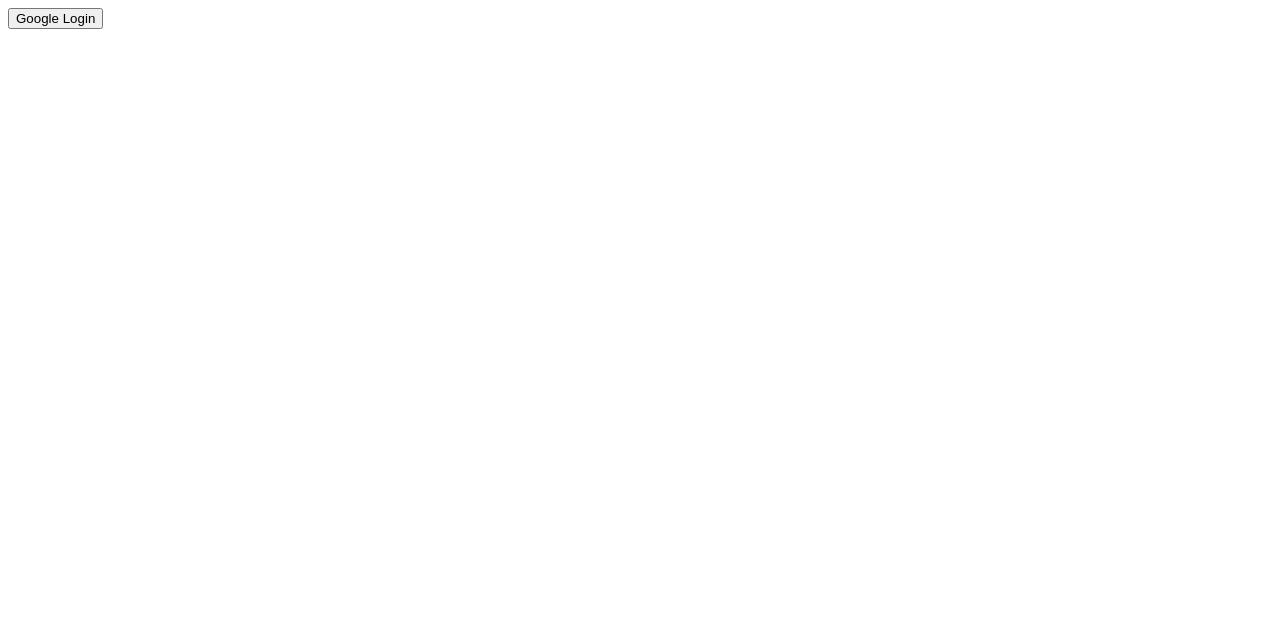
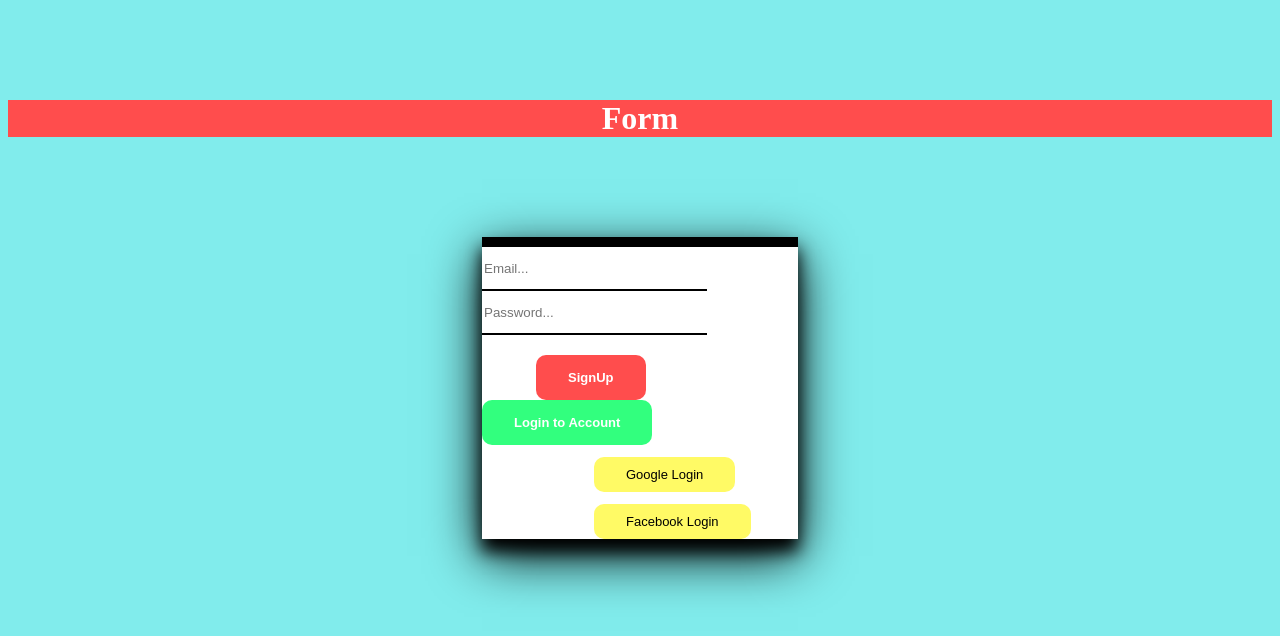
Before and after one commit to MrJakeTheDog/time-box-manager, a plain HTML site: page public/index.html in a window 1280 px wide. Drawn offline with Linux system fonts and the light colour scheme; some packages are replaced by stand-ins of ours.

Commit message:
add login

```diff
--- a/public/app.js
+++ b/public/app.js
@@ -3,14 +3,80 @@ document.addEventListener("DOMContentLoader", event => {
     console.log(app);
 })
 
+function signUp(){
+
+    const userEmail = document.getElementById("email_field").value;
+    const userPass = document.getElementById("password_field").value;
+
+    firebase.auth().createUserWithEmailAndPassword(userEmail, userPass)
+    .then(function(){
+        window.alert("SignUp!!");
+    })
+    .catch(function(error) {
+      // Handle Errors here.
+      const errorCode = error.code;
+      const errorMessage = error.message;
+
+      window.alert("Error : " + errorMessage);
+
+      // ...
+    })
+}
+
+
+function login(){
+
+    const userEmail = document.getElementById("email_field").value;
+    const userPass = document.getElementById("password_field").value;
+
+    firebase.auth().signInWithEmailAndPassword(userEmail, userPass)
+    .then(function(){
+        document.location.href = "main.html";
+    })
+    .catch(function(error) {
+      // Handle Errors here.
+      const errorCode = error.code;
+      const errorMessage = error.message;
+
+      window.alert("Error : " + errorMessage);
+
+      // ...
+    });
+}
+
+
 function googleLogin() {
-    const provider = new firebase.auth.GoogleAuthProvider();
+    var provider = new firebase.auth.GoogleAuthProvider();
 
     firebase.auth().signInWithPopup(provider)
         .then(result => {
-            const user = result.user;
-            document.write('Hello '+user.displayName);
+            var user = result.user;
+            //document.write('Hello '+user.displayName);
             console.log(user)
+            document.location.href = "main.html";
         })
         .catch(console.log)
 }
+
+function facebookLogin() {
+    var provider = new firebase.auth.FacebookAuthProvider();
+
+    firebase.auth().signInWithPopup(provider)
+        .then(result => {
+            var token = result.credential.accessToken;
+            var user = result.user;
+            //document.write('Hello '+user.displayName);
+            console.log(user)
+            document.location.href = "main.html";
+        })
+        .catch(function(error) {
+            // Handle Errors here.
+            var errorCode = error.code;
+            var errorMessage = error.message;
+            // The email of the user's account used.
+            var email = error.email;
+            // The firebase.auth.AuthCredential type that was used.
+            var credential = error.credential;
+            // ...
+          });
+}
--- a/public/index.html
+++ b/public/index.html
@@ -4,6 +4,7 @@
     <meta charset="utf-8">
     <meta name="viewport" content="width=device-width, initial-scale=1">
     <title>Welcome to Firebase Hosting</title>
+    <link rel="stylesheet" href="style.css"/>
 
     <!-- update the version number as needed -->
     <script defer src="/__/firebase/7.10.0/firebase-app.js"></script>
@@ -14,14 +15,27 @@
     <script defer src="/__/firebase/7.10.0/firebase-storage.js"></script>
     <!-- initialize the SDK after all desired features are loaded -->
     <script defer src="/__/firebase/init.js"></script>
+  </head>
 
-  </head>
-  <body>
-  <button onclick="googleLogin()">
-    Google Login
-  </button>
-    <script src = "app.js">
-
-    </script>
-  </body>
+<body>
+  <h1>Form</h1>
+    <div id="formContainer">
+      <div id="header"> </div>
+      <input type="text" placeholder="Email..." id="email_field" />
+      <input type="password" placeholder="Password..." id="password_field" />
+      <button onclick="signUp()" id="signUp">
+      SignUp
+      </button>
+      <button onclick="login()" id="signIn">
+      Login to Account
+      </button>
+      <button onclick="googleLogin()" id="signGoogle">
+      Google Login
+      </button>
+      <button onclick="facebookLogin()" id="signGoogle">
+      Facebook Login
+      </button>
+    </div>
+    <script src = "app.js"></script>
+</body>
 </html>
--- /dev/null
+++ b/public/style.css
@@ -0,0 +1,91 @@
+body {
+    background-color: #81ecec;
+}
+
+h1 {
+    background-color: #ff4d4d;
+    margin: 100px auto;
+    text-align: center;
+    color: white;
+}
+
+#formContainer {
+    background-color: white;
+    box-shadow: 0 12px 16px 0 rgba(0, 0, 0, 24), 0 17px 50px 0 rgba(0, 0, 0, 19);
+
+    width: 25%;
+    height: 45%;
+    margin: 10px auto;
+}
+
+#header {
+    width: 100%;
+    height: 10px;
+    background: black;
+}
+
+#email_field {
+    width: 70%;
+    height: 40px;
+    display: block;
+    margin: 2 auto;
+    border: none;
+    outline: none;
+    border-bottom: 2px solid black;
+}
+
+#password_field {
+    width: 70%;
+    height: 40px;
+    display: block;
+    margin: 10 auto;
+    border: none;
+    outline: none;
+    border-bottom: 2px solid black;
+}
+
+#signUp {
+    background-color: #ff4d4d;
+    color: white;
+    border: none;
+    font-weight: bold;
+    padding: 15px 32px;
+    border-radius: 10px;
+    text-align: center;
+    text-decoration: none;
+    display: inline-block;
+    font-size: 13px;
+    margin-top: 20px;
+    margin-left: 54px;
+}
+
+#signIn {
+    background-color: #32ff7e;
+    color: white;
+    border: none;
+    font-weight: bold;
+    padding: 15px 32px;
+    border-radius: 10px;
+    text-align: center;
+    text-decoration: none;
+    display: inline-block;
+    font-size: 13px;
+}
+
+#signGoogle {
+    background-color: #fffa65;
+    color: black;
+    border: none;
+    padding: 10px 32px;
+    border-radius: 10px;
+    text-align: center;
+    text-decoration: none;
+    display: inline-block;
+    font-size: 13px;
+    margin-top: 12px;
+    margin-left: 112px;
+}
+
+button:hover {
+    box-shadow: 0 12px 16px 0 rgba(0, 0, 0,0.24), 0 17px 50px 0 rgba(0, 0, 0, 0,0.19);
+}
```
Also changed, not shown: public/css/main.css (added, +44 -0 lines), public/main.html (added, +43 -0 lines), firebase.json, public/css/img/addfoc.png (added), public/css/img/addgren.png (added).
